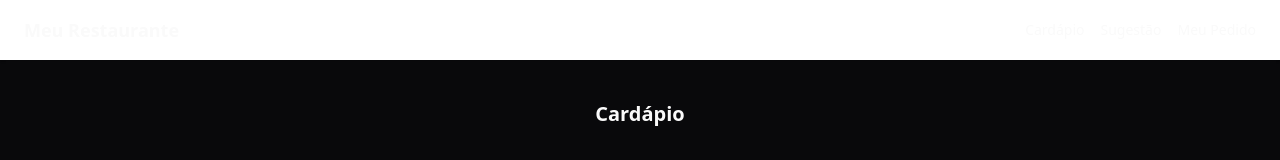
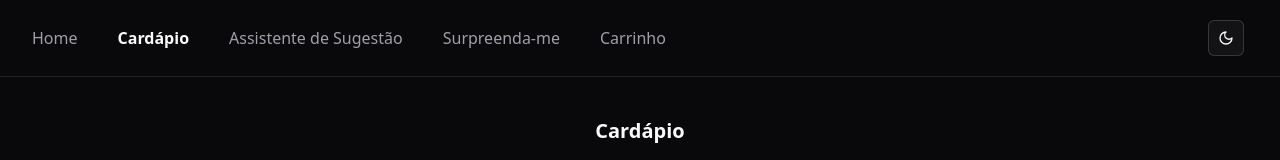
Before and after one commit to NicolasFreitas1/smart-menu-front, a React (Vite) app: page /1/menu in a window 1280 px wide. Shown: the top 160 px of the page. Built offline with nearby package versions, Linux system fonts and the light colour scheme; no server answers.

Commit message:
feat: public header

```diff
--- /dev/null
+++ b/src/components/public-header.tsx
@@ -0,0 +1,73 @@
+import { Link, useLocation } from "react-router-dom";
+import { ModeToggle } from "./theme/mode-toggle";
+import { useRestaurant } from "@/context/RestaurantContext";
+
+export function PublicHeader() {
+  const { pathname } = useLocation();
+  const { restaurantId } = useRestaurant();
+
+  if (!restaurantId) return null;
+
+  return (
+    <nav className="flex justify-between border-b border-solid px-8 py-4">
+      {/* ESQUERDA */}
+      <div className="flex items-center gap-10">
+        <Link
+          to={`/${restaurantId}/home`}
+          className={
+            pathname === `/${restaurantId}/home`
+              ? "font-bold "
+              : "text-muted-foreground"
+          }
+        >
+          Home
+        </Link>
+        <Link
+          to={`/${restaurantId}/menu`}
+          className={
+            pathname === `/${restaurantId}/menu`
+              ? "font-bold "
+              : "text-muted-foreground"
+          }
+        >
+          Cardápio
+        </Link>
+        <Link
+          to={`/${restaurantId}/assistant`}
+          className={
+            pathname === `/${restaurantId}/assistant`
+              ? "font-bold "
+              : "text-muted-foreground"
+          }
+        >
+          Assistente de Sugestão
+        </Link>
+        <Link
+          to={`/${restaurantId}/surprise-me`}
+          className={
+            pathname === `/${restaurantId}/surprise-me`
+              ? "font-bold "
+              : "text-muted-foreground"
+          }
+        >
+          Surpreenda-me
+        </Link>
+        <Link
+          to={`/${restaurantId}/cart`}
+          className={
+            pathname === `/${restaurantId}/cart`
+              ? "font-bold "
+              : "text-muted-foreground"
+          }
+        >
+          Carrinho
+        </Link>
+      </div>
+      {/* DIREITA */}
+      <div className="flex items-center gap-2 justify-center w-max-[250px] p-1 ">
+        {/* <AccountMenu /> */}
+        <ModeToggle />
+      </div>
+    </nav>
+  );
+}
--- a/src/pages/_layout/public.tsx
+++ b/src/pages/_layout/public.tsx
@@ -1,7 +1,8 @@
 import { PublicButtonTabs } from "@/components/public-button-tabs";
+import { PublicHeader } from "@/components/public-header";
 import { CartProvider } from "@/context/CartContext";
 import { RestaurantProvider } from "@/context/RestaurantContext";
-import { Outlet, NavLink } from "react-router-dom";
+import { Outlet } from "react-router-dom";
 
 export function PublicLayout() {
   return (
@@ -9,20 +10,7 @@ export function PublicLayout() {
       <CartProvider>
         <div className="flex min-h-screen flex-col">
           {/* Header para telas maiores (desktop/tablet) */}
-          <header className="hidden md:flex items-center justify-between px-6 py-4 bg-white shadow">
-            <h1 className="text-lg font-bold">Meu Restaurante</h1>
-            <nav className="flex space-x-4">
-              <NavLink to="/menu" className="text-sm font-medium">
-                Cardápio
-              </NavLink>
-              <NavLink to="/sugestao" className="text-sm font-medium">
-                Sugestão
-              </NavLink>
-              <NavLink to="/pedido" className="text-sm font-medium">
-                Meu Pedido
-              </NavLink>
-            </nav>
-          </header>
+          <PublicHeader />
 
           <main className="flex-1 px-4 py-6 sm:px-6 md:px-8">
             <Outlet />
```
